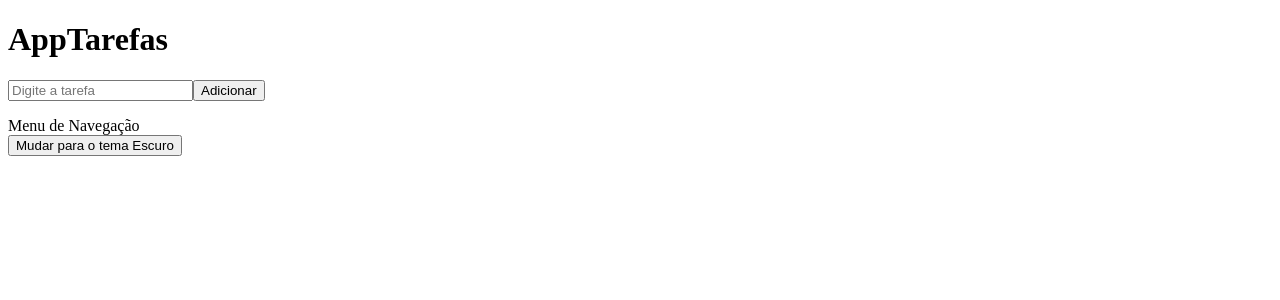
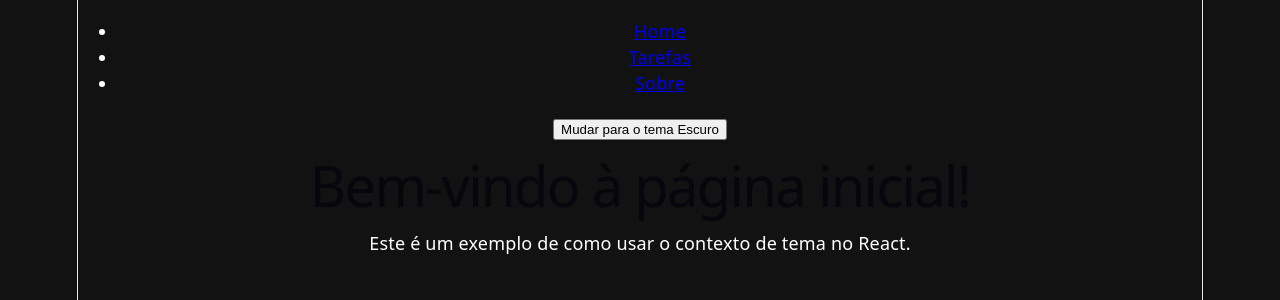
Before and after one commit to miguelitoss-ak/react-tutorial, a React (Vite) app: page / in a window 1280 px wide. Shown: the top 300 px of the page. Built offline with nearby package versions, Linux system fonts and the light colour scheme.

Commit message:
Criação de BrowserRouter

```diff
--- a/index.html
+++ b/index.html
@@ -6,7 +6,7 @@
     <meta name="viewport" content="width=device-width, initial-scale=1.0" />
     <title>react-tutorial</title>
   </head>
-  <body>
+  <body class="dark">
     <div id="root"></div>
     <script type="module" src="/src/main.jsx"></script>
   </body>
--- a/package.json
+++ b/package.json
@@ -11,7 +11,8 @@
   },
   "dependencies": {
     "react": "^19.2.8",
-    "react-dom": "^19.2.8"
+    "react-dom": "^19.2.8",
+    "react-router-dom": "^7.18.3"
   },
   "devDependencies": {
     "@babel/core": "^7.29.7",
--- a/src/App.jsx
+++ b/src/App.jsx
@@ -1,14 +1,33 @@
 import { ThemeProvider } from './contexts/ThemeContext'
 import './App.css'
 import ThemeToggleButton from './components/ThemeToggleButton'
+import { BrowserRouter, Link, Route, Routes } from 'react-router-dom'
+import Home from './pages/home'
+import AppTarefas from './pages/Tarefas/AppTarefas'
+import Sobre from './pages/Sobre'
 
 function App() {
 return(
   <ThemeProvider>
+    <BrowserRouter>
     <div>
-      <nav>Menu de Navegação</nav>
+      <nav>
+        <ul>
+          <li><Link to="/" href="" >Home</Link></li>
+          <li><Link to="/tarefas" href="/tarefas" >Tarefas</Link></li>
+          <li><Link to="/sobre" href="/sobre" >Sobre</Link></li>
+        </ul>
+      </nav>
       <ThemeToggleButton/>
     </div>
+    <div>
+      <Routes>
+        <Route path="/" element= {<Home/>}/>
+        <Route path="/tarefas" element={<AppTarefas />} />
+        <Route path="/sobre" element={<Sobre />} />
+      </Routes>
+    </div>
+    </BrowserRouter>
   </ThemeProvider>
 )
 
--- a/src/components/ThemeToggleButton.jsx
+++ b/src/components/ThemeToggleButton.jsx
@@ -5,7 +5,7 @@ const ThemeToggleButton = () => {
   const { theme, toggleTheme } = useContext(ThemeContext);
 
   return (
-    <button onClick={toggleTheme}>
+    <button onClick={toggleTheme} className={theme}>
       Mudar para o tema {theme === 'light' ? 'Escuro' : 'Claro'}
     </button>
   );
--- a/src/contexts/ThemeContext.jsx
+++ b/src/contexts/ThemeContext.jsx
@@ -7,6 +7,8 @@ export const ThemeProvider = ({ children }) => {
 
     const toggleTheme = () => {
         setTheme(currentTheme => currentTheme === 'light' ? 'dark' : 'light');
+        const body = document.body;
+        body.className = theme === 'light' ? 'dark' : 'light';
     }
 
     const value = {theme, toggleTheme}
--- a/src/index.css
+++ b/src/index.css
@@ -1,4 +1,4 @@
-/* :root {
+:root {
   --text: #6b6375;
   --text-h: #08060d;
   --bg: #fff;
@@ -29,7 +29,7 @@
     font-size: 16px;
   }
 }
-
+/*
 @media (prefers-color-scheme: dark) {
   :root {
     --text: #9ca3af;
@@ -48,7 +48,7 @@
   #social .button-icon {
     filter: invert(1) brightness(2);
   }
-}
+} */
 
 body {
   margin: 0;
@@ -108,4 +108,4 @@ code {
   line-height: 135%;
   padding: 4px 8px;
   background: var(--code-bg);
-} */
+}
--- a/src/main.jsx
+++ b/src/main.jsx
@@ -1,12 +1,12 @@
 import { StrictMode } from 'react'
 import { createRoot } from 'react-dom/client'
 import './index.css'
-import AppTarefas from './pages/Tarefas/AppTarefas'
+import './tema.css'
+
 import App from './App'
 
 createRoot(document.getElementById('root')).render(
   <StrictMode>
-    <AppTarefas/>
 
     <App/>
   </StrictMode>,
--- /dev/null
+++ b/src/pages/Home.jsx
@@ -0,0 +1,17 @@
+
+import { useContext } from 'react';
+import { ThemeContext } from '../contexts/ThemeContext';
+
+const Home = () => {
+    const { theme } = useContext(ThemeContext);
+
+    return (
+        <div className={theme}>
+            <h1>Bem-vindo à página inicial!</h1>
+            <p>Este é um exemplo de como usar o contexto de tema no React.</p>
+        </div>
+    );
+
+
+}
+  export default Home;
--- /dev/null
+++ b/src/pages/Sobre.jsx
@@ -0,0 +1,14 @@
+
+import { useContext } from 'react';
+import { ThemeContext } from '../contexts/ThemeContext';
+
+const Sobre = () => {
+    const { theme } = useContext(ThemeContext);
+    return (
+        <div className={theme}>
+            <h1>Sobre Nós</h1>
+            <p>Esta é a página sobre nós.</p>
+        </div>
+    )
+}
+export default Sobre;
--- /dev/null
+++ b/src/tema.css
@@ -0,0 +1,10 @@
+body.dark{
+    background-color: #121212;
+    color: #ffffff;
+
+}
+
+button.dark{
+    background-color: #1f1f1f;
+    color: #ffffff;
+}
```
Also changed, not shown: 1 other file (tests, documents, lock files or other folders).
